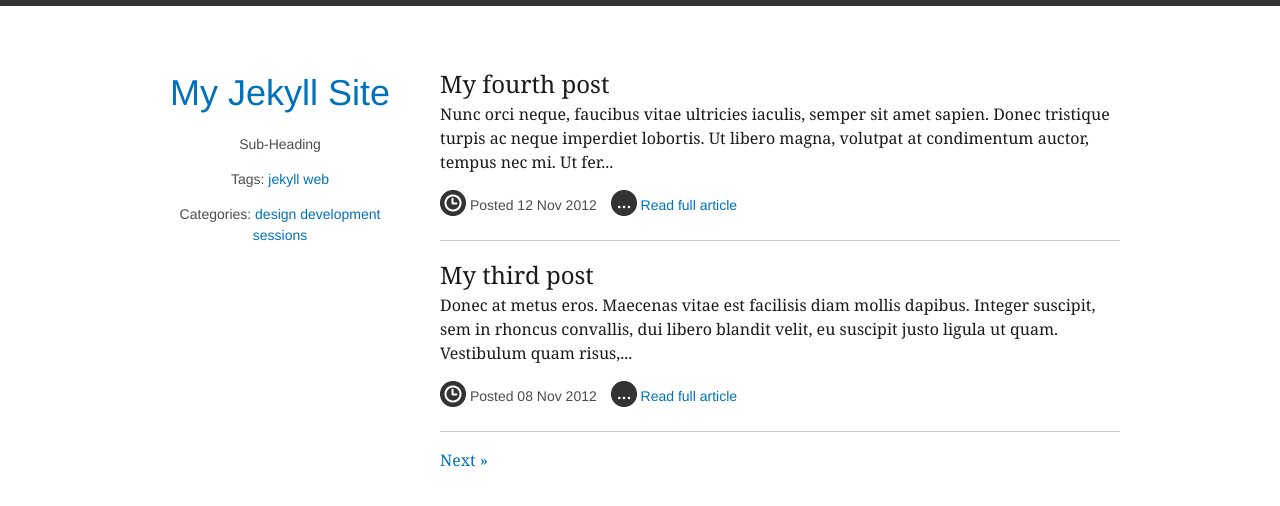
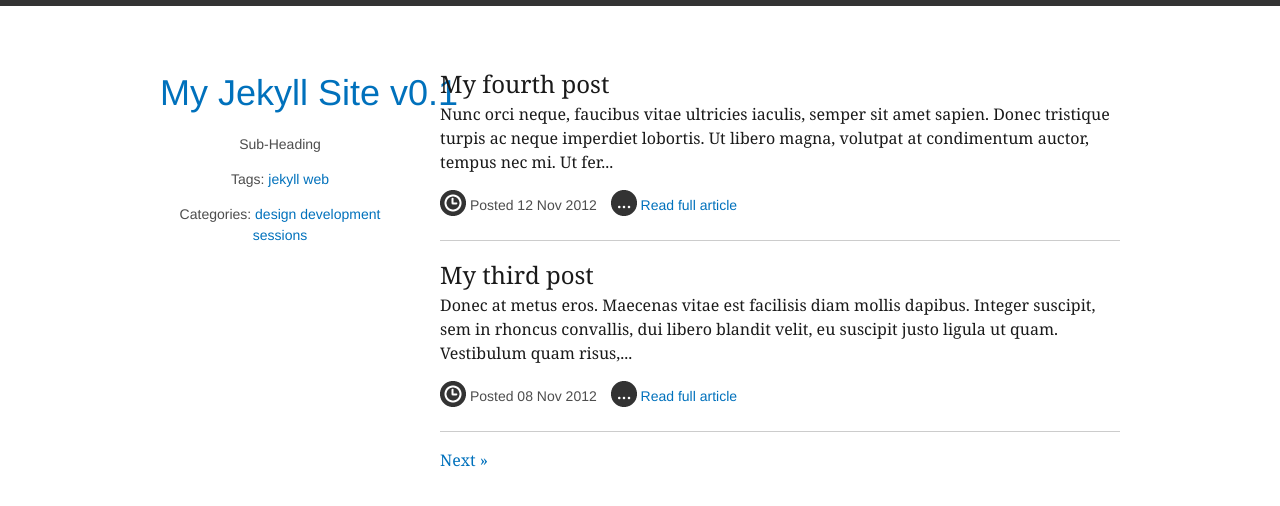
Before and after one commit to fvignals/jekyll_site, a Jekyll site: the page built from index.html, in a window 1280 px wide. Shown: the top 506 px of the page. Built offline with Jekyll 4.4.1, drawn with Linux system fonts in a browser that asks for light colours; Markdown is read by kramdown in place of the engine named in the settings; the list of posts is cut into pages by our own code.

Commit message:
Update default.html

```diff
--- a/_layouts/default.html
+++ b/_layouts/default.html
@@ -8,7 +8,7 @@
   <body>
     <div id="wrapper">
       <div id="aside">
-        <h1><a href="/">My Jekyll Site</a></h1>
+        <h1><a href="/">My Jekyll Site v0.1</a></h1>
         <p>Sub-Heading</p>
         <p>Tags: {% include tag_cloud.html %}</p>
         <p>Categories: {% include category_cloud.html %}</p>
```
